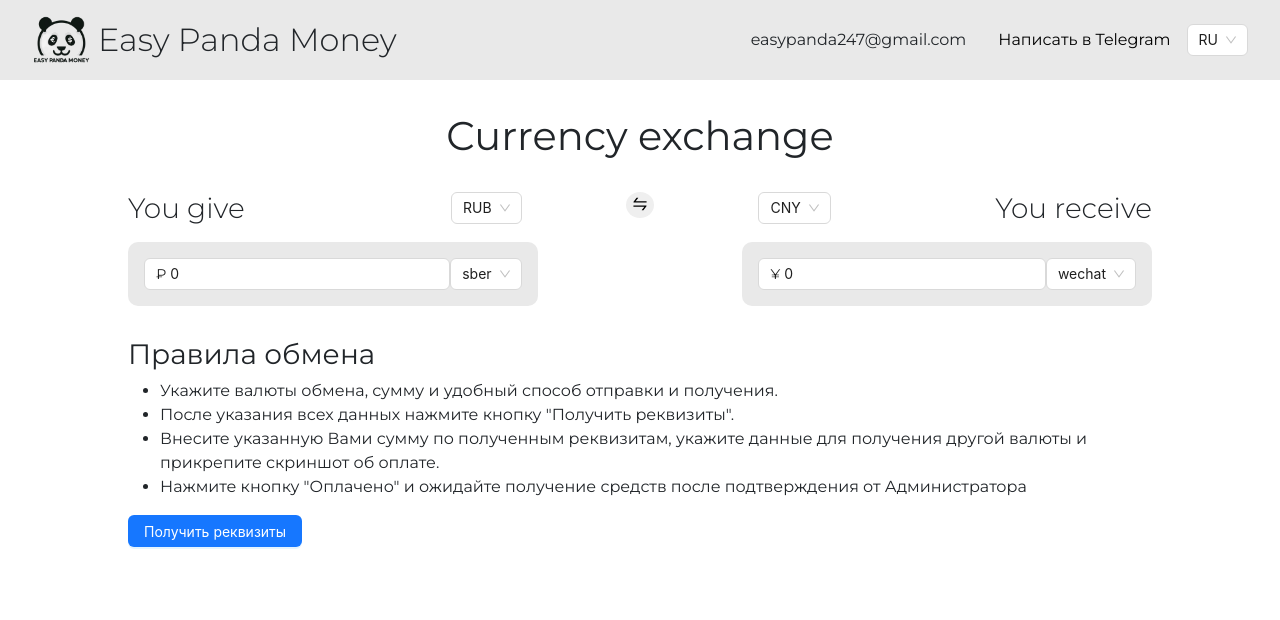
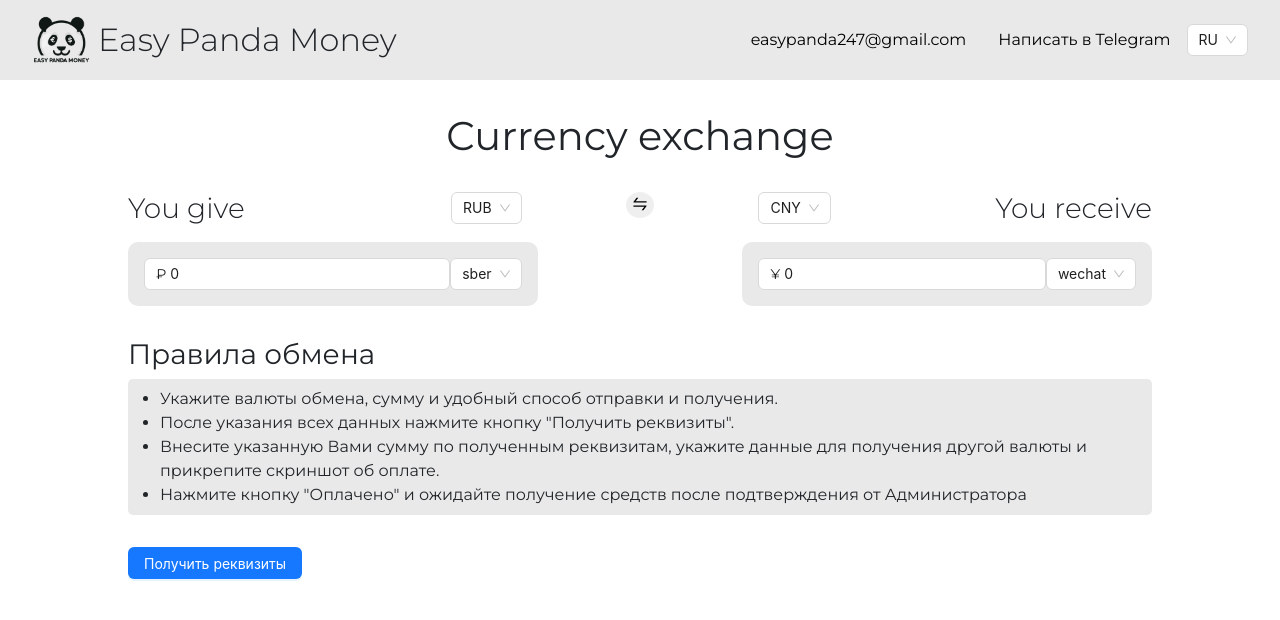
Before and after one commit to senak322/easypanda, a React (Create React App) app: page / in a window 1280 px wide. Shown: the top 620 px of the page. Built offline with nearby package versions, Linux system fonts and the light colour scheme.

Commit message:
fix header

```diff
--- a/package.json
+++ b/package.json
@@ -12,6 +12,7 @@
     "react": "^18.2.0",
     "react-bootstrap": "^2.9.2",
     "react-dom": "^18.2.0",
+    "react-router-dom": "^6.21.3",
     "react-scripts": "5.0.1",
     "web-vitals": "^2.1.4"
   },
--- a/src/App.js
+++ b/src/App.js
@@ -1,8 +1,10 @@
 import { useState, useCallback } from "react";
-import './fonts/fonts.css';
+import { Routes, Route } from "react-router-dom";
+import "./fonts/fonts.css";
 import "./App.css";
 import Header from "./Header/Header";
 import Main from "./Main/Main";
+import PaymentDetails from "./PaymentDetails/PaymentDetails";
 
 function App() {
   const [currencyGive, setCurrencyGive] = useState("RUB");
@@ -80,6 +82,10 @@ function App() {
   return (
     <div className="App">
       <Header />
+      <Routes>
+        <Route
+          path="/"
+          element={
             <Main
               setCurrencyGive={setCurrencyGive}
               currencyGive={currencyGive}
@@ -100,6 +106,10 @@ function App() {
               setBankGive={setBankGive}
               setBankReceive={setBankReceive}
             />
+          }
+        />
+        <Route path="/payment-details" element={<PaymentDetails />} />
+      </Routes>
     </div>
   );
 }
--- a/src/Header/Header.css
+++ b/src/Header/Header.css
@@ -49,6 +49,7 @@
 .header__link {
   text-decoration: none;
   color: black;
+  display: flex;
 }
 
 .header__contact:hover {
--- a/src/Header/Header.jsx
+++ b/src/Header/Header.jsx
@@ -19,10 +19,17 @@ function Header() {
           <ul className="header__list">
             {windowWidth <= 700 ? (
               <li className="header__contact">
-                <MailOutlined className="header__contact_tg-img" />
+                <a
+                  className="header__link"
+                  href="mailto:easypanda247@gmail.com"
+                >
+                  <MailOutlined className="header__contact_tg-img" />
+                </a>
               </li>
             ) : (
-              <li className="header__contact">easypanda247@gmail.com</li>
+              <a className="header__link" href="mailto:easypanda247@gmail.com">
+                <li className="header__contact">easypanda247@gmail.com</li>
+              </a>
             )}
             {windowWidth <= 700 ? (
               <li className="header__contact">
--- /dev/null
+++ b/src/PaymentDetails/PaymentDetails.jsx
@@ -0,0 +1,7 @@
+function PaymentDetails() {
+    return (
+        <div>тут номер карты</div>
+    )
+}
+
+export default PaymentDetails;
--- a/src/Rools/Rools.css
+++ b/src/Rools/Rools.css
@@ -2,3 +2,10 @@
     max-width: 1024px;
     margin-top: 2rem;
 }
+
+.rools__container {
+    background-color: #e9e9e9;
+    border-radius: 5px;
+    padding: .5rem 2rem;
+    margin-bottom: 2rem;
+}
--- a/src/Rools/Rools.jsx
+++ b/src/Rools/Rools.jsx
@@ -5,7 +5,7 @@ function Rools() {
   return (
     <section className="rools">
       <h3>Правила обмена</h3>
-      <ul>
+      <ul className="rools__container">
         <li>
           Укажите валюты обмена, сумму и удобный способ отправки и получения.
         </li>
@@ -19,7 +19,7 @@ function Rools() {
           подтверждения от Администратора
         </li>
       </ul>
-      <Button type="primary">Получить реквизиты</Button>
+      <Button type="primary" >Получить реквизиты</Button>
     </section>
   );
 }
--- a/src/index.js
+++ b/src/index.js
@@ -1,14 +1,17 @@
-import React from 'react';
-import ReactDOM from 'react-dom/client';
-import './index.css';
-import App from './App';
-import reportWebVitals from './reportWebVitals';
-import 'bootstrap/dist/css/bootstrap.min.css';
+import React from "react";
+import ReactDOM from "react-dom/client";
+import "./index.css";
+import App from "./App";
+import reportWebVitals from "./reportWebVitals";
+import "bootstrap/dist/css/bootstrap.min.css";
+import { BrowserRouter } from "react-router-dom";
 
-const root = ReactDOM.createRoot(document.getElementById('root'));
+const root = ReactDOM.createRoot(document.getElementById("root"));
 root.render(
   <React.StrictMode>
-    <App />
+    <BrowserRouter>
+      <App />
+    </BrowserRouter>
   </React.StrictMode>
 );
 
```
Also changed, not shown: 1 other file (tests, documents, lock files or other folders). Lines whose indentation alone changed are shown as unchanged.
